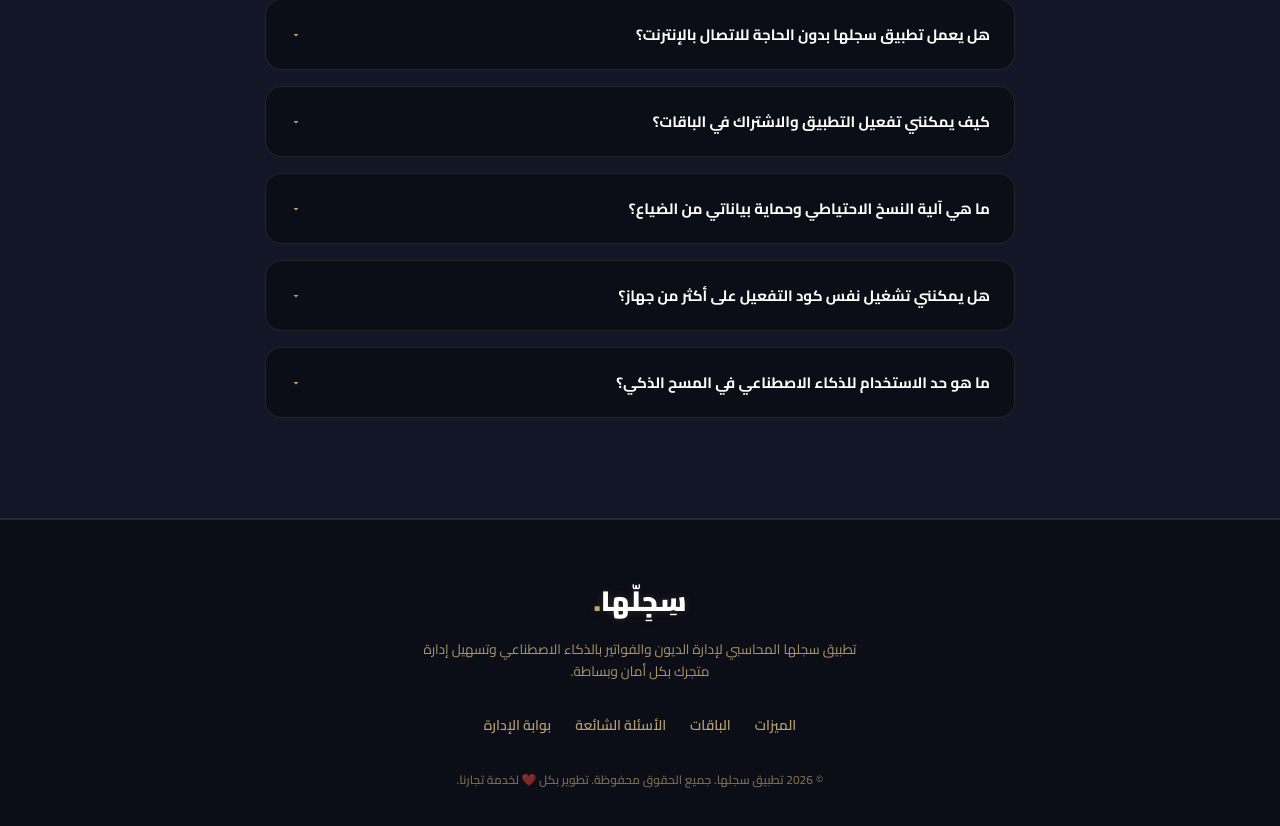
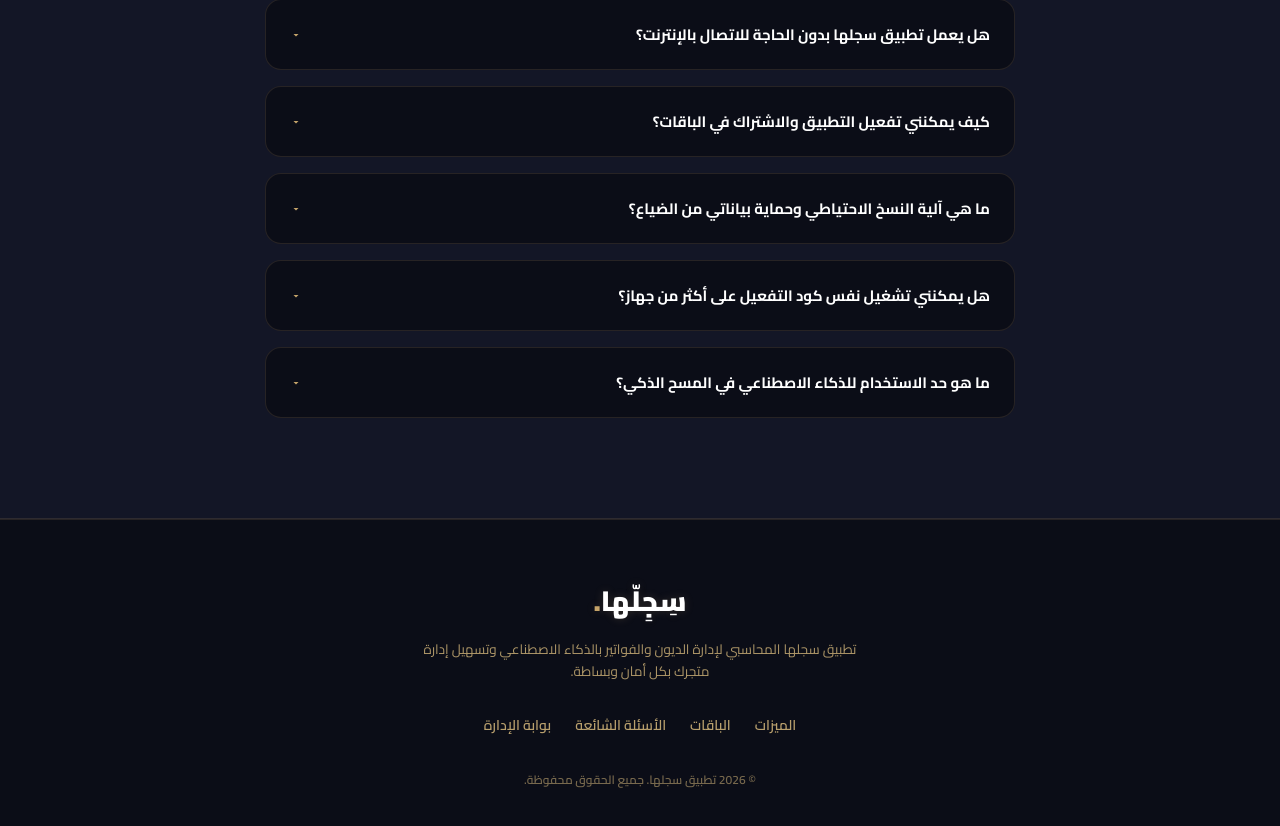
Before and after one commit to wasim200/sajlha-admin-panel, a Next.js app: page / in a window 1280 px wide. Shown: the part 3826-4652 px from the top of the page. Built offline with nearby package versions, Linux system fonts and the light colour scheme.

Commit message:
Branding: Removed development subtext from landing page footer

```diff
--- a/app/page.js
+++ b/app/page.js
@@ -906,7 +906,7 @@ export default function LandingPage() {
             <a href="/admin" className="footer-link">بوابة الإدارة</a>
           </div>
           <p className="copyright">
-            © {new Date().getFullYear()} تطبيق سجلها. جميع الحقوق محفوظة. تطوير بكل ❤️ لخدمة تجارنا.
+            © {new Date().getFullYear()} تطبيق سجلها. جميع الحقوق محفوظة.
           </p>
         </div>
       </footer>
```
